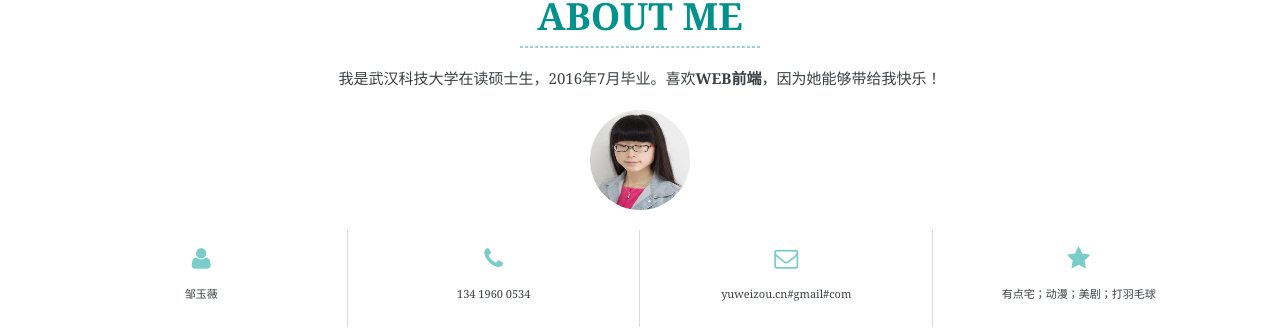
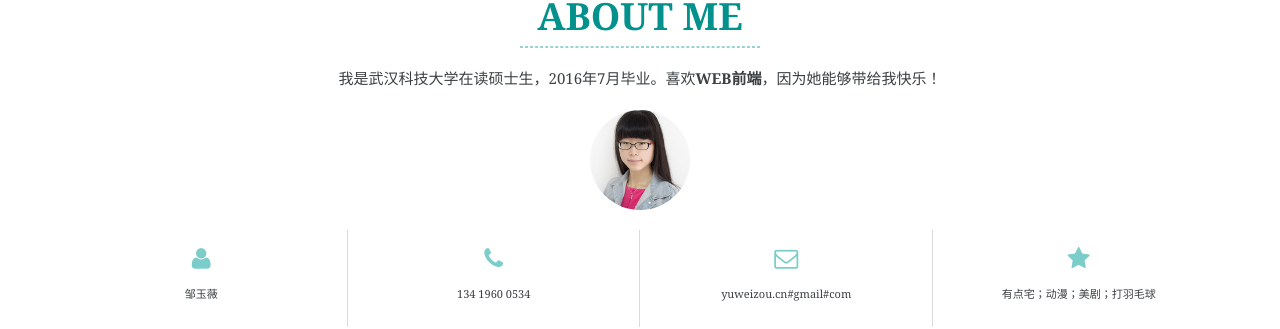
Before and after one commit to angelzou/angelzou.github.io, a Jekyll site: the page built from _posts/2015-06-04-angelzou-resume.md, in a window 1280 px wide. Shown: the part 965-1294 px from the top of the page. Built offline with Jekyll 4.4.1, drawn with Linux system fonts in a browser that asks for light colours; nearby versions of some CDN libraries; Markdown is read by kramdown in place of the engine named in the settings.

Commit message:
更改简历中的照片

```diff
--- a/_posts/2015-06-04-angelzou-resume.md
+++ b/_posts/2015-06-04-angelzou-resume.md
@@ -47,7 +47,7 @@ title: angelzou's resume
 		</div>
 		<div class="row">
 			<div class="col-md-12">
-				<img class="my-pic" src="/img/mypic.jpg" alt="">
+				<img class="my-pic" src="/img/my-pic.jpg" alt="">
 			</div>
 		</div>
 
```
Also changed, not shown: img/my-pic.jpg (added).
